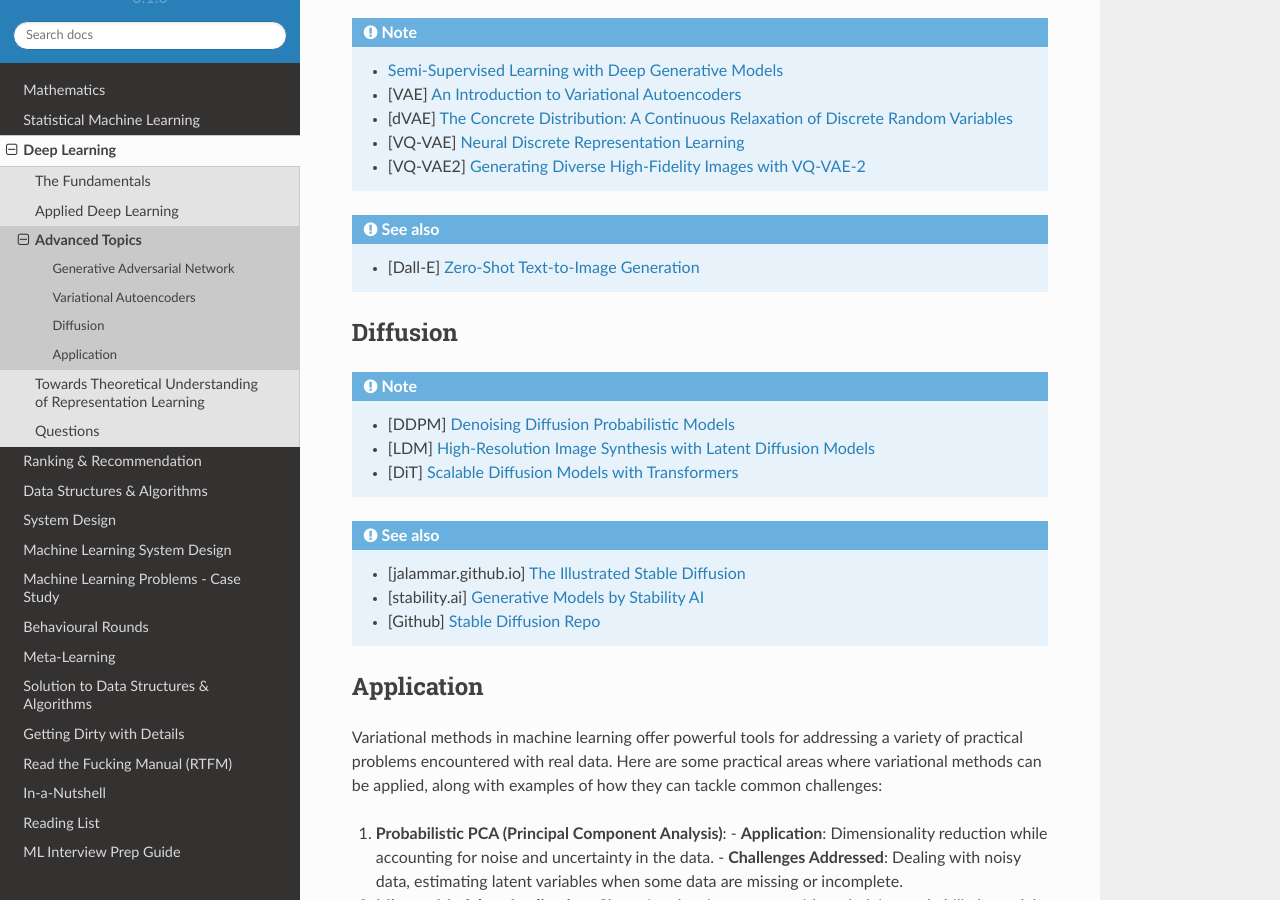
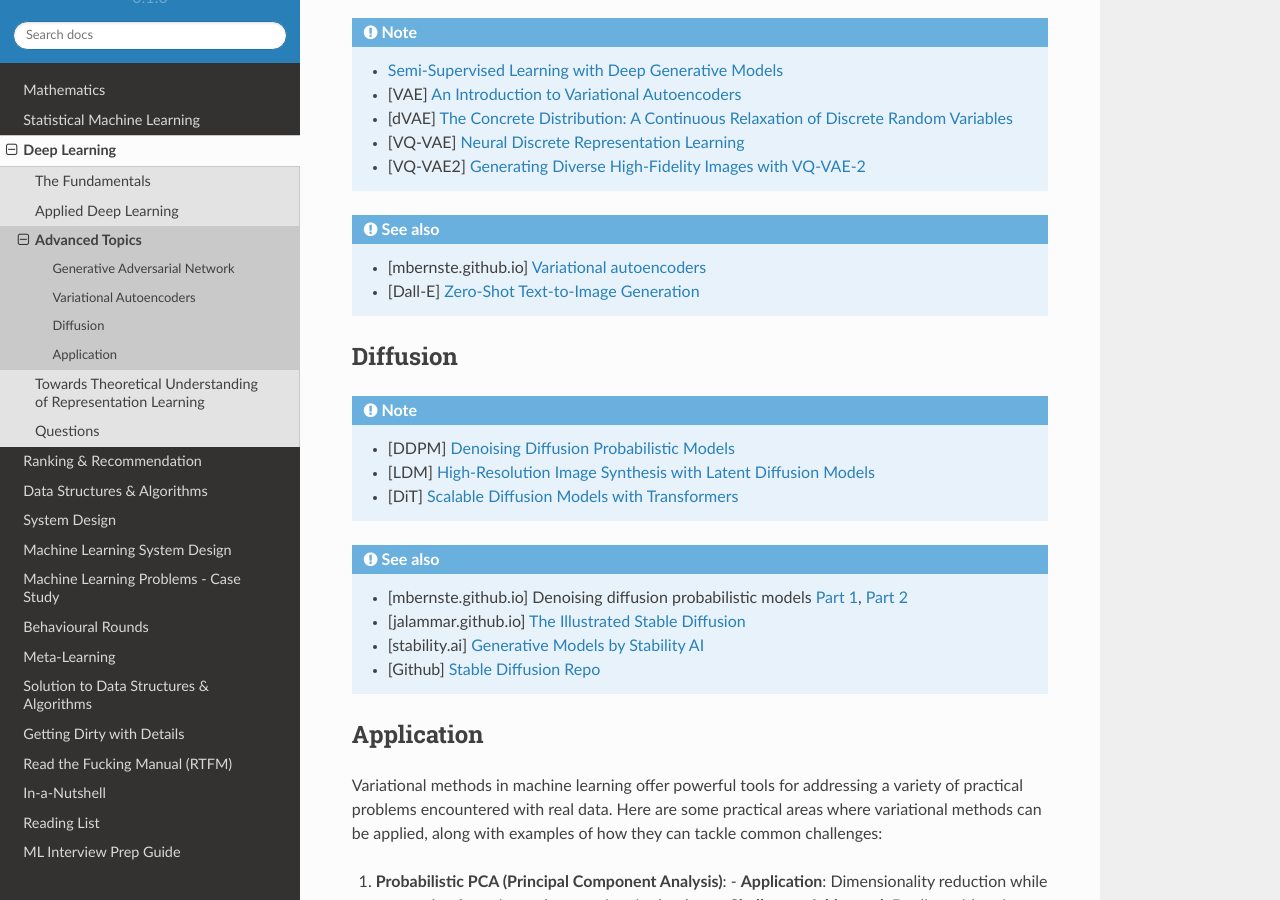
Before and after one commit to uselesstechjunks/leetcode, a Sphinx documentation site: the page built from docs/source/dl/advanced/index.rst, in a window 1280 px wide and 900 px high, scrolled down 701 px. Built offline with Sphinx 7.4.7 and the Read the Docs theme 2.0.0, drawn with Linux system fonts in a browser that asks for light colours.

Commit message:
Update index.rst (#244)
* Update index.rst

* Update index.rst

```diff
--- a/docs/source/dl/advanced/index.rst
+++ b/docs/source/dl/advanced/index.rst
@@ -30,6 +30,7 @@ Variational Autoencoders
 	* [VQ-VAE2] `Generating Diverse High-Fidelity Images with VQ-VAE-2 <https://arxiv.org/abs/1906.00446>`_
 
 .. seealso::
+	* [mbernste.github.io] `Variational autoencoders <https://mbernste.github.io/posts/vae/>`_
 	* [Dall-E] `Zero-Shot Text-to-Image Generation <https://arxiv.org/abs/2102.12092>`_
 
 *************************************************************************************
@@ -41,6 +42,7 @@ Diffusion
 	* [DiT] `Scalable Diffusion Models with Transformers <https://arxiv.org/abs/2212.09748>`_
 
 .. seealso::
+	* [mbernste.github.io] Denoising diffusion probabilistic models `Part 1 <https://mbernste.github.io/posts/diffusion_part1/>`_, `Part 2 <https://mbernste.github.io/posts/diffusion_part2/>`_
 	* [jalammar.github.io] `The Illustrated Stable Diffusion <https://jalammar.github.io/illustrated-stable-diffusion/>`_
 	* [stability.ai] `Generative Models by Stability AI <https://github.com/Stability-AI/generative-models>`_
 	* [Github] `Stable Diffusion Repo <https://github.com/CompVis/stable-diffusion>`_
```
